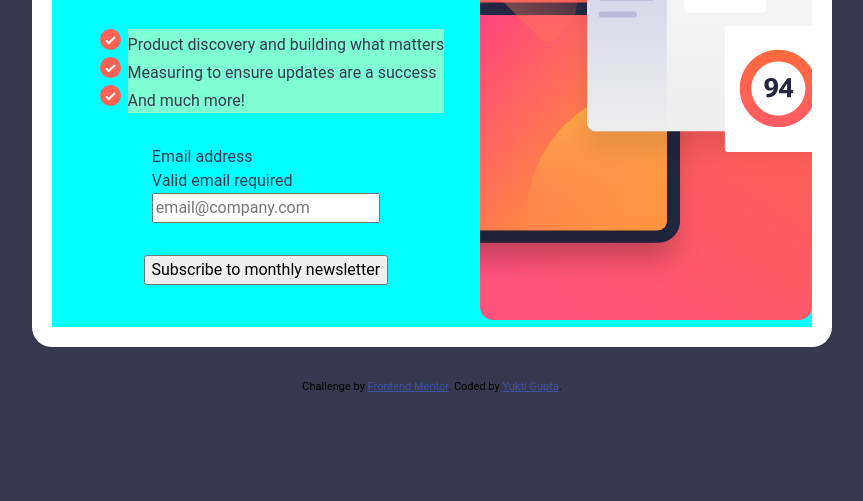
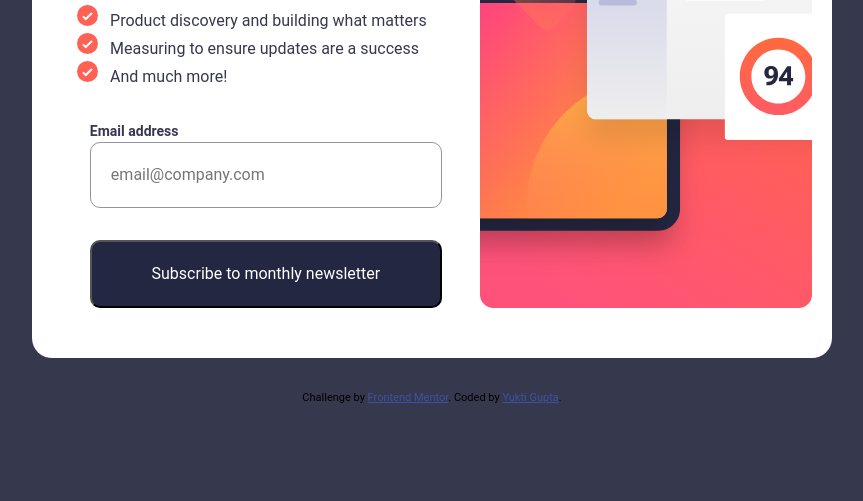
Before and after one commit to yMeeraki/newsletter-sign-up-with-success-message, a plain HTML site: page index.html in a window 1280 px wide. Shown: the part 299-800 px from the top of the page, without its empty margins (208-1071 px from the left). Drawn offline with Linux system fonts and the light colour scheme.

Commit message:
Styling: Sign-up form

```diff
--- a/index.html
+++ b/index.html
@@ -31,13 +31,15 @@
             <Li>And much more!</Li>
           </ul>
 
-          <div>
-            <label for="email">Email address</label>
-            <p>Valid email required</p>
+          <div class="input-section">
+            <div class="input-section-text">
+              <label for="email">Email address</label>
+              <p class="error-message">Valid email required</p>
+            </div>
             <input type="email" id="email" placeholder="email@company.com"/>
           </div>
 
-          <button id="subscribe-btn" type="submit" onclick="subscribeToMonthlyNewsletter()">Subscribe to monthly newsletter</button>
+          <button class="subscribe-btn" type="submit" onclick="subscribeToMonthlyNewsletter()">Subscribe to monthly newsletter</button>
 
       </div>
 
--- a/stylesheet.css
+++ b/stylesheet.css
@@ -36,16 +36,15 @@ p{
 /*Styling of Content*/
 .content{
   display: flex;
-
-  background-color: aqua;
-
 }
 
 @media (max-width: 1024px){
   .content{
     flex-direction: column-reverse;
-    max-width: 20rem;
+    max-width: 25rem;
     gap:2rem;
+
+    padding: 20px;
   }
 }
 
@@ -63,23 +62,69 @@ p{
 
 }
 
-.sign-up p{
- text-align: left;
+.sign-up li{
+  list-style-type: none;
+  list-style-image: url("./assets/images/icon-list.svg");
+
+  text-align: left;
+
+  text-indent: 5px;
 }
 
-.sign-up li{
-  list-style: none;
-  list-style-image: url("./assets/images/icon-list.svg");
+/*input section*/
+.input-section-text {
+  display: flex;
 
-  background-color: aquamarine;
-  text-align: left;
+  justify-content: space-between;
+}
 
+.input-section label{
+  font-size: 14px;
+  font-weight: 700;
+}
+
+input{
+  width: 22rem;
+
+  border-radius: 10px;
+
+  border: 1px solid hsl(231, 7%, 60%);
+
+  padding: 20px;
+}
+
+/*Styling of subscribe-btn*/
+.subscribe-btn{
+  width: 22rem;
+
+  border-radius: 10px;
+
+  background-color: hsl(234, 29%, 20%);
+  color: hsl(0, 0%, 100%);
+
+  padding: 20px;
+
+  cursor: pointer;
+}
+
+.subscribe-btn:hover{
+  background-color: hsl(235, 18%, 26%);
+  font-weight: 700;
 }
 
 
 /*success-message-start*/
 .success-message-start{
   display: none;
+}
+
+
+/*Error message*/
+.error-message{
+  color: hsl(4, 100%, 67%);
+  font-size: 14px;
+
+  display:none;
 }
 
 
@@ -136,3 +181,11 @@ p{
   #root, #__next {
     isolation: isolate;
   }
+
+ /*
+    9. Remove margin and padding of lists.
+  */
+  ul{
+    margin: 0px;
+    padding: 0px;
+  }
```
